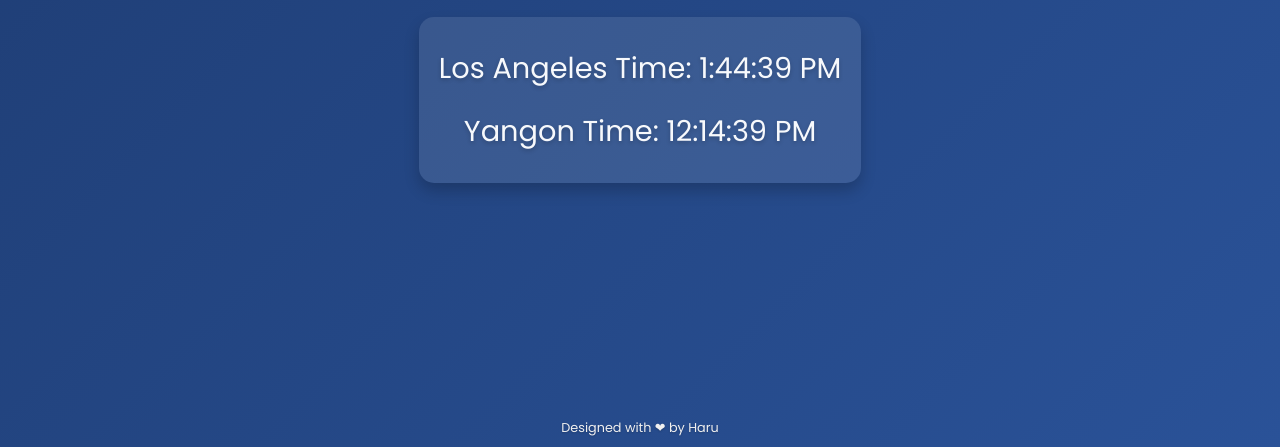
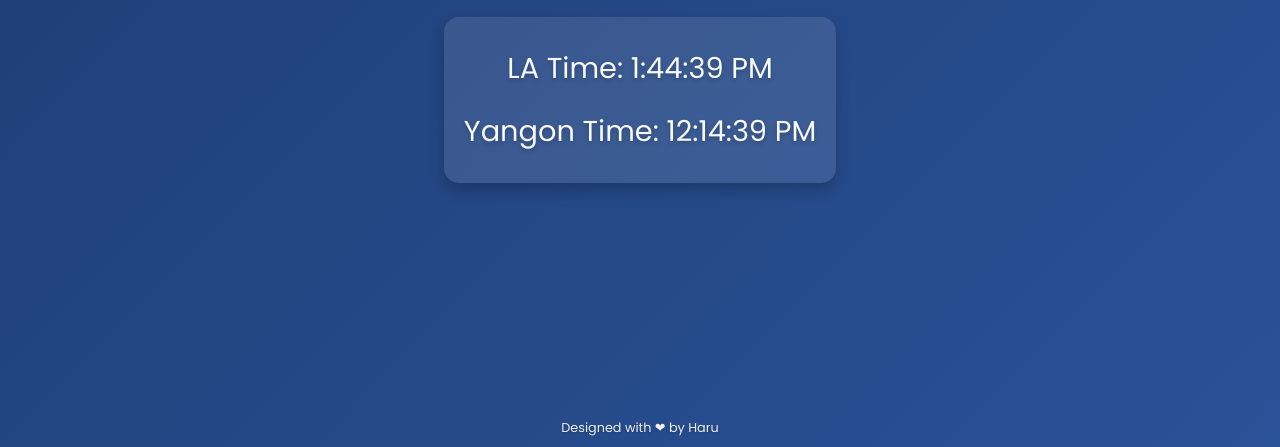
Before and after one commit to seki-sora/la-yangon, a plain HTML site: page index.html in a window 1280 px wide. Shown: the part 353-800 px from the top of the page. Drawn offline with Linux system fonts and the light colour scheme.

Commit message:
Update index.html

```diff
--- a/index.html
+++ b/index.html
@@ -85,7 +85,7 @@
             // Local time
             const laOffset = 8 * 60 * 60 * 1000;
             const laTime = new Date(now.getTime() + (laOffset - now.getTimezoneOffset() * 60 * 1000));
-            laTimeElem.textContent = `Los Angeles Time: ${laTime.toLocaleTimeString('en-US', { hour12: true })}`;
+            laTimeElem.textContent = `LA Time: ${laTime.toLocaleTimeString('en-US', { hour12: true })}`;
 
             // Yangon time (UTC+6:30)
             const yangonOffset = 6.5 * 60 * 60 * 1000;
```
